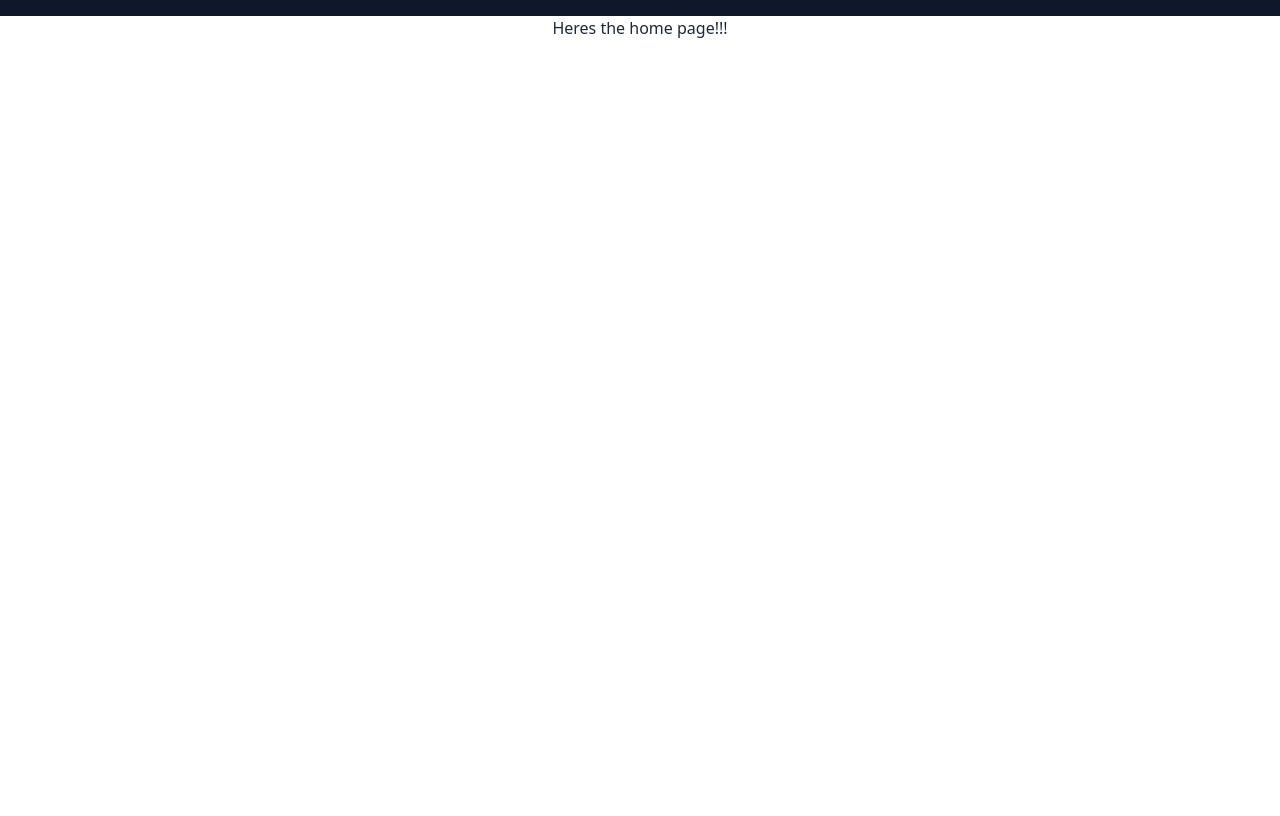
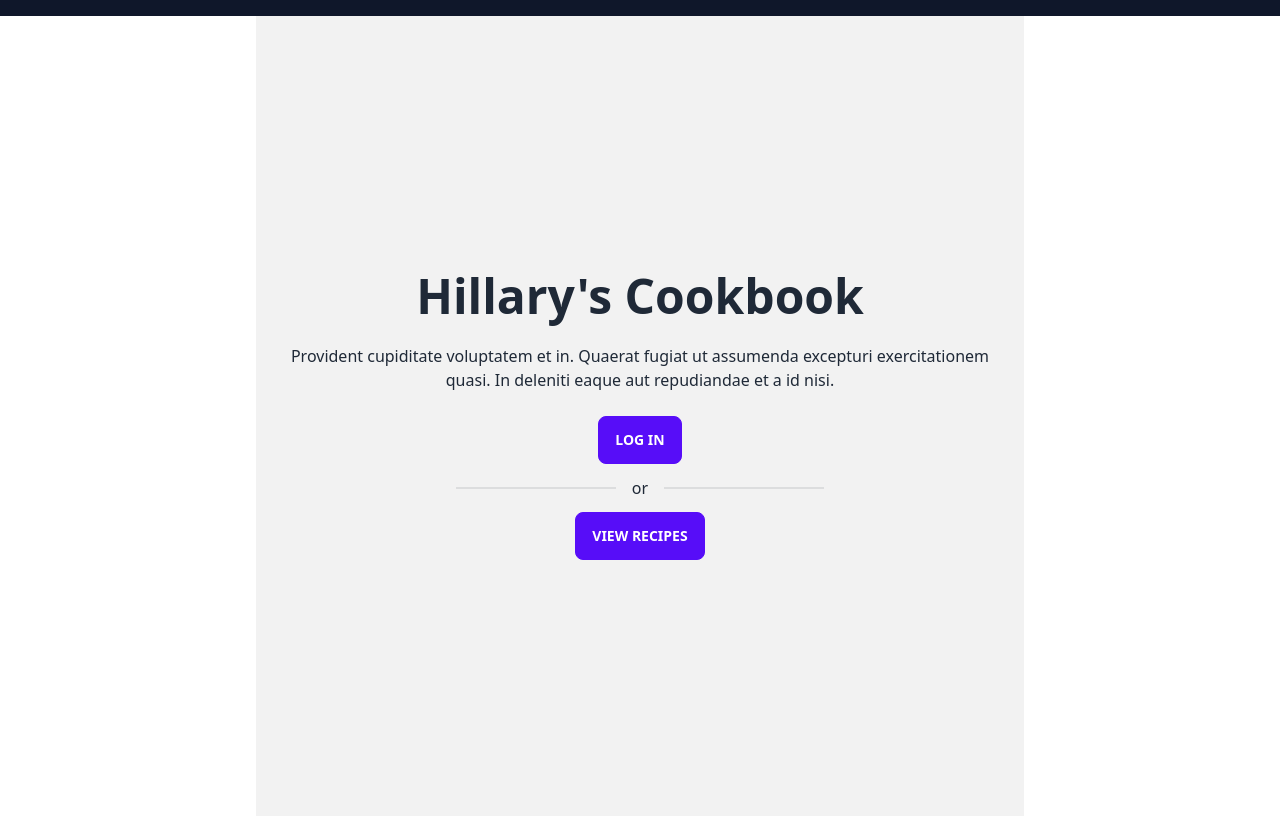
Before and after one commit to MaxwellHouston/cookbook, a Next.js app: page / in a window 1280 px wide. Built offline with nearby package versions, Linux system fonts and the light colour scheme; no server answers; a web font is replaced by a local one.

Commit message:
Set up landing page.

```diff
--- a/pages/index.tsx
+++ b/pages/index.tsx
@@ -1,7 +1,27 @@
+import { auth } from '@/lib/firebase/config';
+import { useAuthState } from 'react-firebase-hooks/auth';
 import { NextPage } from 'next';
 
 const Home: NextPage = () => {
-  return <div>Heres the home page!!!</div>;
+  const [user, loading] = useAuthState(auth);
+
+  return (
+    <div className="hero min-h-screen bg-base-200">
+      <div className="hero-content text-center">
+        <div className="">
+          <h1 className="text-5xl font-bold">Hillary&apos;s Cookbook</h1>
+          <p className="py-6">
+            Provident cupiditate voluptatem et in. Quaerat fugiat ut assumenda
+            excepturi exercitationem quasi. In deleniti eaque aut repudiandae et
+            a id nisi.
+          </p>
+          {!user && <button className="btn btn-primary">Log In</button>}
+          {!user && <div className="divider mx-auto w-1/2">or</div>}
+          <button className="btn btn-primary">View Recipes</button>
+        </div>
+      </div>
+    </div>
+  );
 };
 
 export default Home;
```
